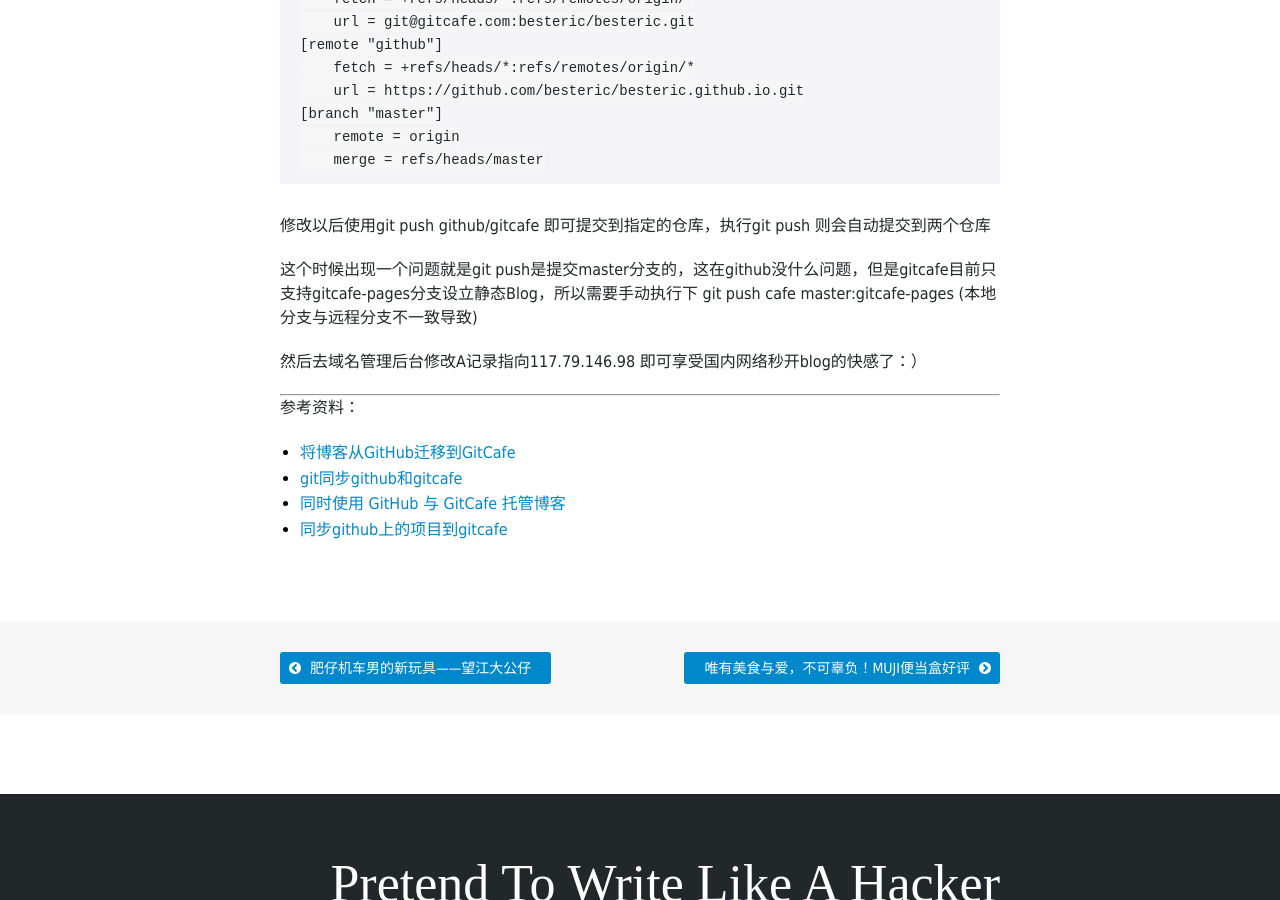
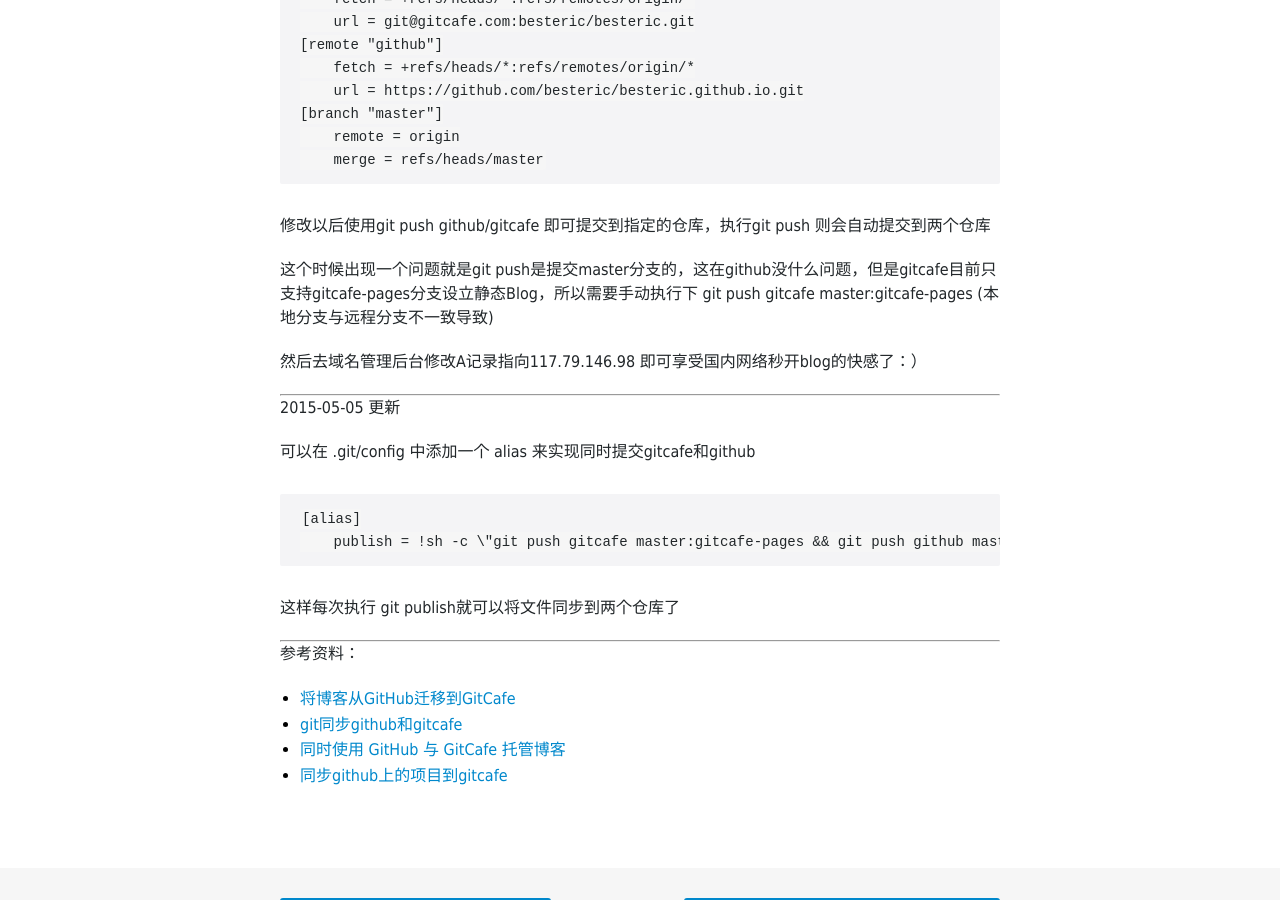
Before and after one commit to besteric/besteric.github.com, a Jekyll site: the page built from _posts/2014-11-16-build-blog-mirror-site-on-gitcafe.md, in a window 1280 px wide and 900 px high, scrolled down 1011 px. Built offline with Jekyll 4.4.1, drawn with Linux system fonts in a browser that asks for light colours; nearby versions of some CDN libraries; some web fonts are replaced; Markdown is read by kramdown in place of the engine named in the settings; comment, search, counter and statistics services are not loaded.

Commit message:
更新文章

```diff
--- a/_posts/2014-11-16-build-blog-mirror-site-on-gitcafe.md
+++ b/_posts/2014-11-16-build-blog-mirror-site-on-gitcafe.md
@@ -42,11 +42,24 @@ Google了下发现国内的Gitcafe也支持Pages部署静态博客了，而且
         remote = origin
         merge = refs/heads/master
 
+
 修改以后使用git push github/gitcafe 即可提交到指定的仓库，执行git push 则会自动提交到两个仓库
 
-这个时候出现一个问题就是git push是提交master分支的，这在github没什么问题，但是gitcafe目前只支持gitcafe-pages分支设立静态Blog，所以需要手动执行下 git push cafe master:gitcafe-pages (本地分支与远程分支不一致导致)
+这个时候出现一个问题就是git push是提交master分支的，这在github没什么问题，但是gitcafe目前只支持gitcafe-pages分支设立静态Blog，所以需要手动执行下 git push gitcafe master:gitcafe-pages (本地分支与远程分支不一致导致)
 
 然后去域名管理后台修改A记录指向117.79.146.98 即可享受国内网络秒开blog的快感了：）
+
+---
+
+2015-05-05 更新
+
+可以在 .git/config 中添加一个 alias 来实现同时提交gitcafe和github
+
+    [alias]
+        publish = !sh -c \"git push gitcafe master:gitcafe-pages && git push github master &&\"
+
+
+这样每次执行 git publish就可以将文件同步到两个仓库了
 
 ---
 
```
